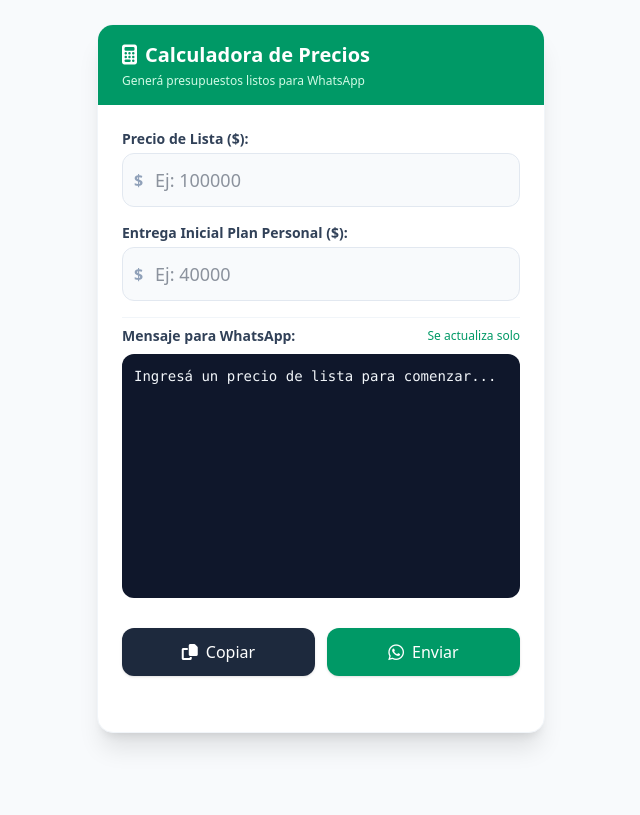
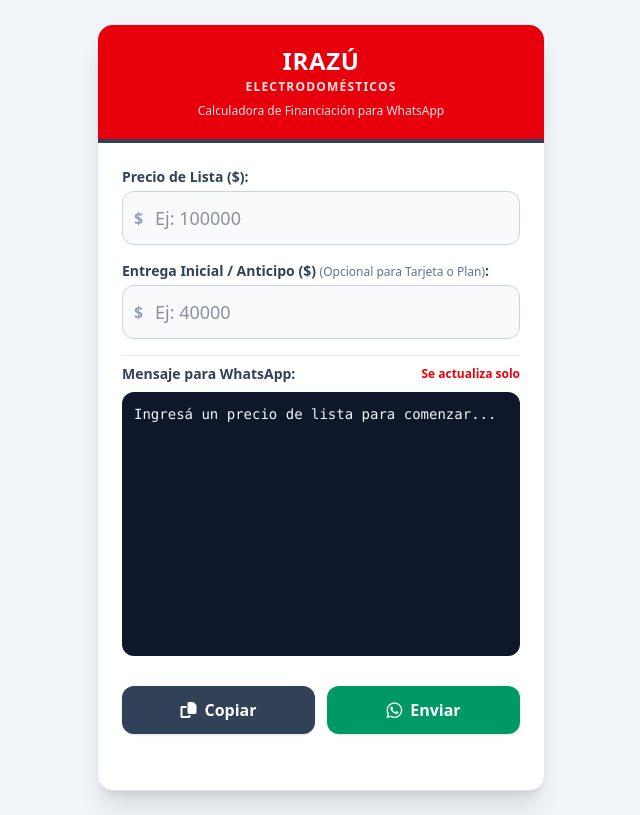
Before and after one commit to irazuelectrodomesticos-lang/plandecuotas, a plain HTML site: page index.html in a window 1280 px wide. Shown: the whole page, without its empty margins (319-959 px from the left). Drawn offline with nearby package versions, Linux system fonts and the light colour scheme.

Commit message:
Update index.html
Se agregó la opcion de entrega para las cuotas con tarjeta de crédito

```diff
--- a/index.html
+++ b/index.html
@@ -3,59 +3,58 @@
 <head>
     <meta charset="UTF-8">
     <meta name="viewport" content="width=device-width, initial-scale=1.0">
-    <title>Calculadora de Precios y Financiación</title>
+    <title>IRAZÚ Electrodomésticos - Calculadora de Precios</title>
     <script src="https://cdn.jsdelivr.net/npm/@tailwindcss/browser@4"></script>
     <link rel="stylesheet" href="https://cdnjs.cloudflare.com/ajax/libs/font-awesome/6.4.0/css/all.min.css">
 </head>
-<body class="bg-slate-50 text-slate-800 min-h-screen py-6 px-4">
-    <div class="max-w-md mx-auto bg-white rounded-2xl shadow-xl overflow-hidden border border-slate-100">
-        <!-- Header -->
-        <div class="bg-emerald-600 px-6 py-4 text-white">
-            <h1 class="text-xl font-bold flex items-center gap-2">
-                <i class="fa-solid fa-calculator"></i> Calculadora de Precios
-            </h1>
-            <p class="text-xs text-emerald-100 mt-1">Generá presupuestos listos para WhatsApp</p>
+<body class="bg-slate-100 text-slate-800 min-h-screen py-6 px-4">
+    <div class="max-w-md mx-auto bg-white rounded-2xl shadow-xl overflow-hidden border border-slate-200">
+        <!-- Header con los colores del logo (Rojo Irazú y Gris) -->
+        <div class="bg-red-600 px-6 py-5 text-white text-center border-b-4 border-slate-700">
+            <h1 class="text-2xl font-black tracking-wide uppercase">IRAZÚ</h1>
+            <p class="text-xs font-semibold tracking-widest text-red-100 uppercase mt-0.5">Electrodomésticos</p>
+            <p class="text-xs text-red-100 mt-2 font-medium">Calculadora de Financiación para WhatsApp</p>
         </div>
 
         <!-- Formulario -->
         <div class="p-6 space-y-4">
             <div>
-                <label class="block text-sm font-semibold text-slate-700 mb-1">Precio de Lista ($):</label>
+                <label class="block text-sm font-bold text-slate-700 mb-1">Precio de Lista ($):</label>
                 <div class="relative">
                     <span class="absolute inset-y-0 left-0 pl-3 flex items-center text-slate-400 font-bold">$</span>
-                    <input type="number" id="precioLista" placeholder="Ej: 100000" class="w-full pl-8 pr-4 py-3 bg-slate-50 border border-slate-200 rounded-xl focus:outline-none focus:ring-2 focus:ring-emerald-500 font-medium text-lg">
+                    <input type="number" id="precioLista" placeholder="Ej: 100000" class="w-full pl-8 pr-4 py-3 bg-slate-50 border border-slate-300 rounded-xl focus:outline-none focus:ring-2 focus:ring-red-600 font-medium text-lg">
                 </div>
             </div>
 
             <div>
-                <label class="block text-sm font-semibold text-slate-700 mb-1">Entrega Inicial Plan Personal ($):</label>
+                <label class="block text-sm font-bold text-slate-700 mb-1">Entrega Inicial / Anticipo ($) <span class="text-xs font-normal text-slate-500">(Opcional para Tarjeta o Plan)</span>:</label>
                 <div class="relative">
                     <span class="absolute inset-y-0 left-0 pl-3 flex items-center text-slate-400 font-bold">$</span>
-                    <input type="number" id="entregaInicial" placeholder="Ej: 40000" class="w-full pl-8 pr-4 py-3 bg-slate-50 border border-slate-200 rounded-xl focus:outline-none focus:ring-2 focus:ring-emerald-500 font-medium text-lg">
+                    <input type="number" id="entregaInicial" placeholder="Ej: 40000" class="w-full pl-8 pr-4 py-3 bg-slate-50 border border-slate-300 rounded-xl focus:outline-none focus:ring-2 focus:ring-red-600 font-medium text-lg">
                 </div>
             </div>
 
-            <hr class="border-slate-100 my-2">
+            <hr class="border-slate-200 my-2">
 
             <!-- Vista Previa / Resultados -->
             <div>
-                <label class="block text-sm font-semibold text-slate-700 mb-2 flex items-center justify-between">
+                <label class="block text-sm font-bold text-slate-700 mb-2 flex items-center justify-between">
                     <span>Mensaje para WhatsApp:</span>
-                    <span class="text-xs text-emerald-600 font-normal">Se actualiza solo</span>
+                    <span class="text-xs text-red-600 font-bold">Se actualiza solo</span>
                 </label>
-                <textarea id="resultadoMensaje" readonly rows="11" class="w-full p-3 bg-slate-900 text-slate-100 text-sm font-mono rounded-xl resize-none focus:outline-none"></textarea>
+                <textarea id="resultadoMensaje" readonly rows="12" class="w-full p-3 bg-slate-900 text-slate-100 text-sm font-mono rounded-xl resize-none focus:outline-none"></textarea>
             </div>
 
             <!-- Botones de Acción -->
             <div class="grid grid-cols-2 gap-3 pt-2">
-                <button onclick="copiarMensaje()" class="bg-slate-800 hover:bg-slate-900 text-white font-medium py-3 px-4 rounded-xl transition flex items-center justify-center gap-2 cursor-pointer shadow-sm">
+                <button onclick="copiarMensaje()" class="bg-slate-700 hover:bg-slate-800 text-white font-semibold py-3 px-4 rounded-xl transition flex items-center justify-center gap-2 cursor-pointer shadow-sm">
                     <i class="fa-solid fa-copy"></i> Copiar
                 </button>
-                <button onclick="enviarWhatsApp()" class="bg-emerald-600 hover:bg-emerald-700 text-white font-medium py-3 px-4 rounded-xl transition flex items-center justify-center gap-2 cursor-pointer shadow-sm">
+                <button onclick="enviarWhatsApp()" class="bg-emerald-600 hover:bg-emerald-700 text-white font-semibold py-3 px-4 rounded-xl transition flex items-center justify-center gap-2 cursor-pointer shadow-sm">
                     <i class="fa-brands fa-whatsapp text-lg"></i> Enviar
                 </button>
             </div>
-            <div id="toast" class="text-center text-xs text-emerald-600 font-medium h-4 transition-opacity opacity-0">¡Mensaje copiado al portapapeles!</div>
+            <div id="toast" class="text-center text-xs text-emerald-600 font-bold h-4 transition-opacity opacity-0">¡Mensaje copiado al portapapeles!</div>
         </div>
     </div>
 
@@ -79,28 +78,33 @@
                 return;
             }
 
-            // Cálculos
+            // Cálculos base
             const contado = precio * 0.88;
 
-            // Tarjetas
-            const totalVisa3 = precio * 1.15;
+            // Tarjetas (Si hay entrega, el recargo de tarjeta se calcula sobre el saldo restante; si no, sobre el precio completo de lista)
+            const baseTarjeta = Math.max(0, precio - entrega);
+            const totalVisa3 = baseTarjeta * 1.15;
             const cuotaVisa3 = totalVisa3 / 3;
 
-            const totalVisa6 = precio * 1.21;
+            const totalVisa6 = baseTarjeta * 1.21;
             const cuotaVisa6 = totalVisa6 / 6;
 
-            // Plan personal
+            // Plan personal (siempre descuenta la entrega del precio de lista)
             const saldoPersonal = Math.max(0, precio - entrega);
             const cuotaPersonal3 = saldoPersonal / 3;
             const cuotaPersonal4 = saldoPersonal / 4;
             const cuotaPersonal5 = saldoPersonal / 5;
 
             // Armar Mensaje
-            let mensaje = `📌 *Opciones de Pago y Financiación*\n\n`;
+            let mensaje = `📌 *IRAZÚ ELECTRODOMÉSTICOS*\n`;
+            mensaje += `📌 *Opciones de Pago y Financiación*\n\n`;
             mensaje += `🔹 *Precio de lista:* ${formatMonto(precio)}\n`;
             mensaje += `💵 *Efectivo / Contado (-12%):* ${formatMonto(contado)}\n\n`;
 
             mensaje += `💳 *Tarjeta de Crédito (Visa / Mastercard):*\n`;
+            if (entrega > 0) {
+                mensaje += `• Entrega de ${formatMonto(entrega)} + saldo financiado:\n`;
+            }
             mensaje += `• 3 cuotas de ${formatMonto(cuotaVisa3)} (Total: ${formatMonto(totalVisa3)})\n`;
             mensaje += `• 6 cuotas de ${formatMonto(cuotaVisa6)} (Total: ${formatMonto(totalVisa6)})\n\n`;
 
```
